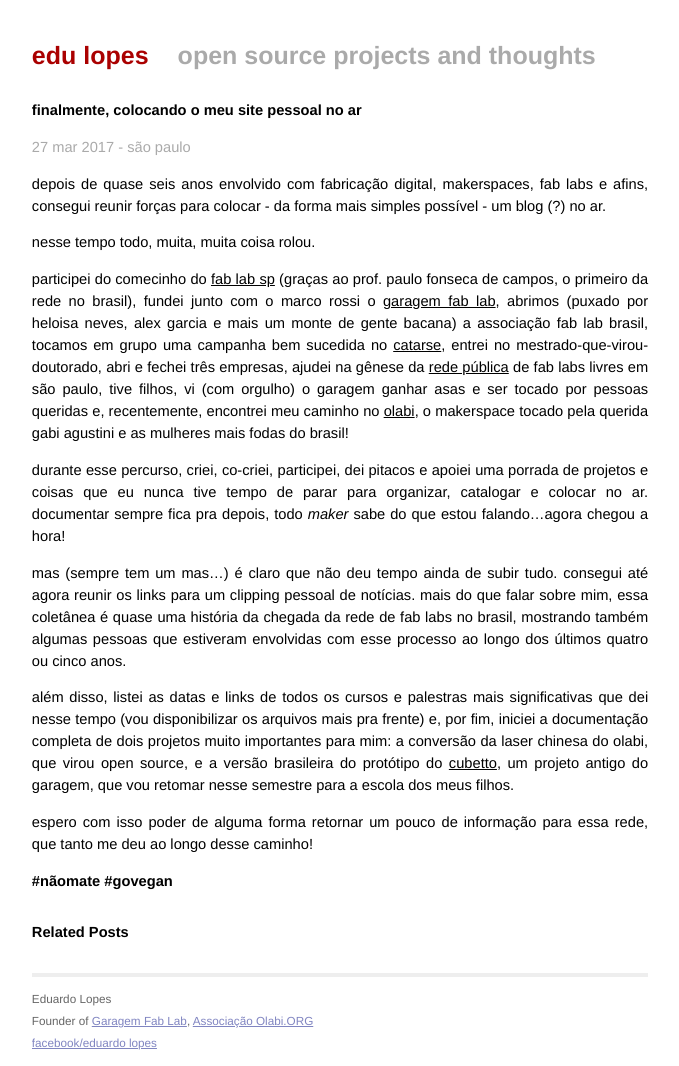
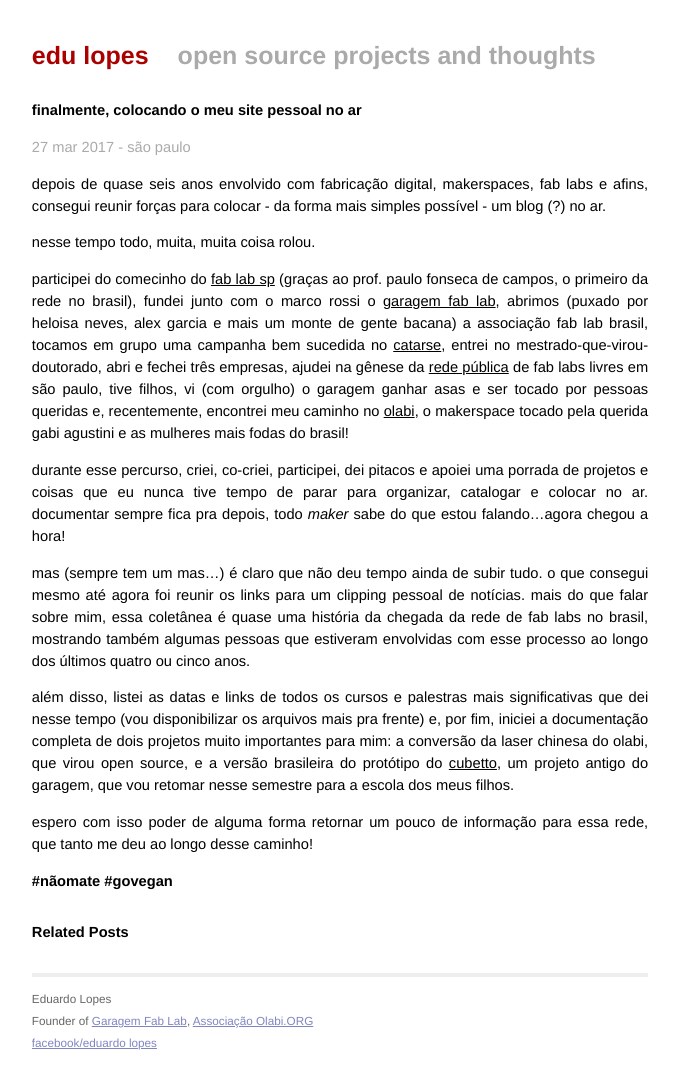
Before and after one commit to mojombo/mojombo.github.io, a Jekyll site: the page built from _posts/2017-03-27-colocando-o-site-no-ar.md, in a window 1280 px wide. Shown: the whole page, without its empty margins (300-979 px from the left). Built offline with Jekyll 4.4.1, drawn with Linux system fonts in a browser that asks for light colours.

Commit message:
Update 2017-03-27-colocando-o-site-no-ar.md

```diff
--- a/_posts/2017-03-27-colocando-o-site-no-ar.md
+++ b/_posts/2017-03-27-colocando-o-site-no-ar.md
@@ -16,7 +16,7 @@ participei do comecinho do [fab lab sp](http://digifab.fau.usp.br/) (graças ao
 
 durante esse percurso, criei, co-criei, participei, dei pitacos e apoiei uma porrada de projetos e coisas que eu nunca tive tempo de parar para organizar, catalogar e colocar no ar. documentar sempre fica pra depois, todo _maker_ sabe do que estou falando...agora chegou a hora!
 
-mas (sempre tem um mas...) é claro que não deu tempo ainda de subir tudo. consegui até agora reunir os links para um clipping pessoal de notícias. mais do que falar sobre mim, essa coletânea é quase uma história da chegada da rede de fab labs no brasil, mostrando também algumas pessoas que estiveram envolvidas com esse processo ao longo dos últimos quatro ou cinco anos.
+mas (sempre tem um mas...) é claro que não deu tempo ainda de subir tudo. o que consegui mesmo até agora foi reunir os links para um clipping pessoal de notícias. mais do que falar sobre mim, essa coletânea é quase uma história da chegada da rede de fab labs no brasil, mostrando também algumas pessoas que estiveram envolvidas com esse processo ao longo dos últimos quatro ou cinco anos.
 
 além disso, listei as datas e links de todos os cursos e palestras mais significativas que dei nesse tempo (vou disponibilizar os arquivos mais pra frente) e, por fim, iniciei a documentação completa de dois projetos muito importantes para mim: a conversão da laser chinesa do olabi, que virou open source, e a versão brasileira do protótipo do [cubetto](https://github.com/primo-io), um projeto antigo do garagem, que vou retomar nesse semestre para a escola dos meus filhos.
 
```
